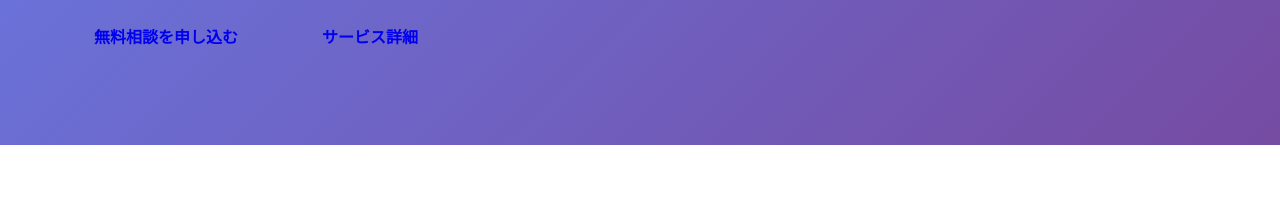
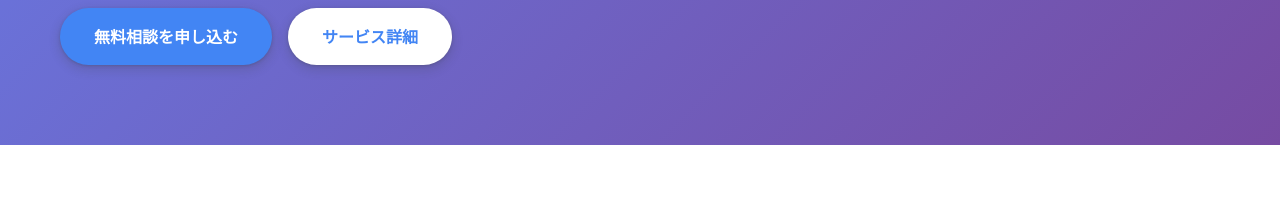
Before and after one commit to eto903376-max/website, a plain HTML site: page index.html in a window 1280 px wide. Shown: the part 468-674 px from the top of the page. Drawn offline with Linux system fonts and the light colour scheme.

Commit message:
Revert "1"
This reverts commit affa3ad5b830ed61da122656c22627dff80bdab1.

```diff
--- a/index.html
+++ b/index.html
@@ -56,8 +56,8 @@ height="0" width="0" style="display:none;visibility:hidden"></iframe></noscript>
                 <h1 class="hero-title">Googleタグマネージャー<br>導入・運用をプロにお任せ</h1>
                 <p class="hero-subtitle">GTMの新規作成から既存設定の修正まで、<br>専門知識を持ったエンジニアが迅速にサポートします</p>
                 <div class="hero-buttons">
-                    <a href="#contact" class="btn btn-entry" id="btn-entry">無料相談を申し込む</a>
-                    <a href="#service" class="btn btn-service" id="btn-service">サービス詳細</a>
+                    <a href="#contact" class="btn btn-primary" id="entry">無料相談を申し込む</a>
+                    <a href="#service" class="btn btn-secondary" id="service">サービス詳細</a>
                 </div>
             </div>
             <div class="hero-image">
```
